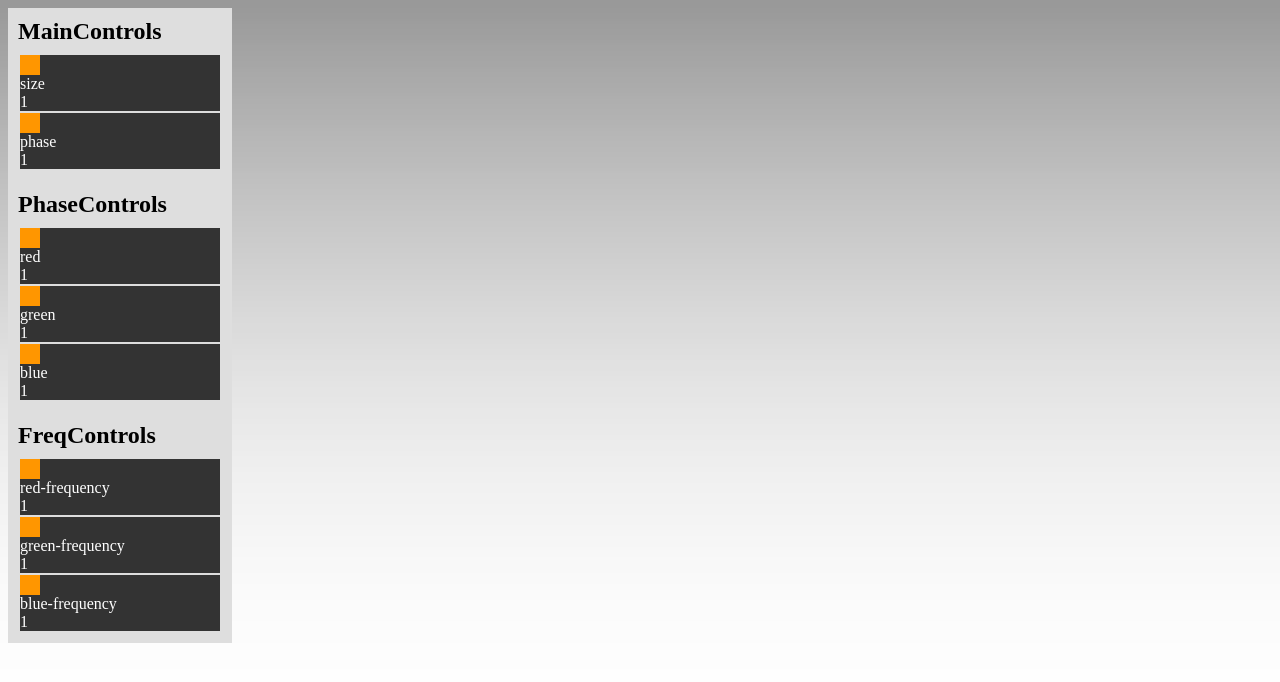
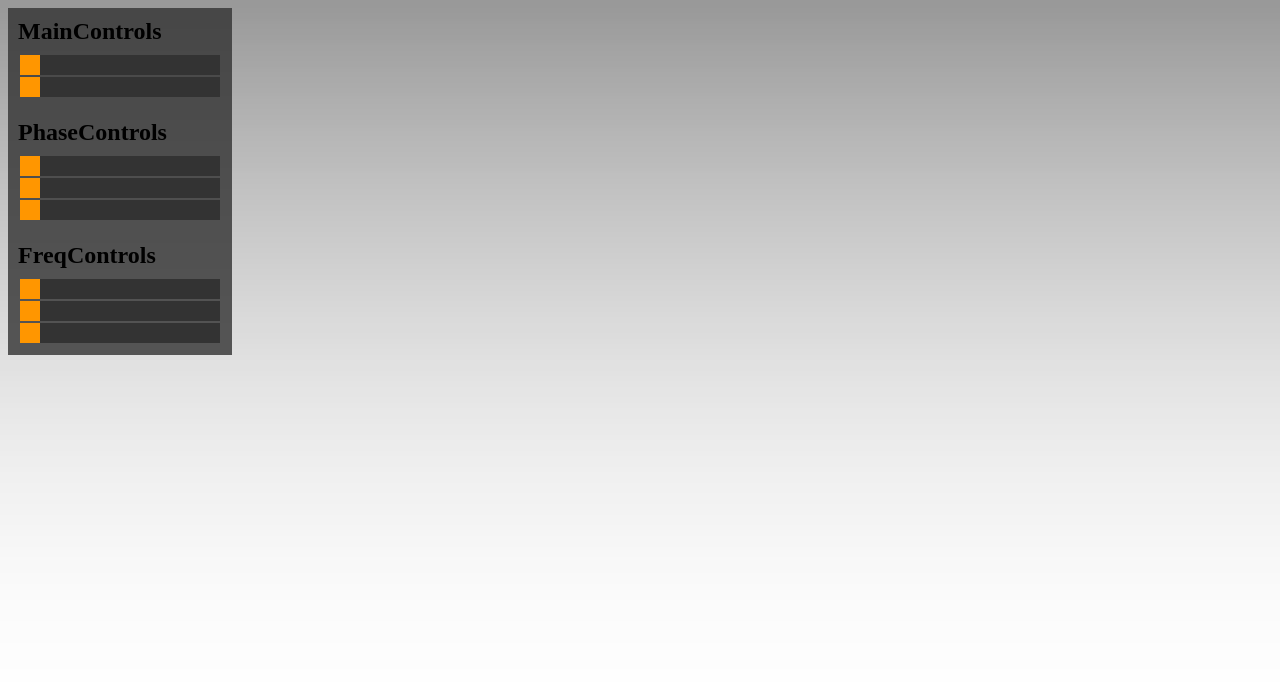
Before and after one commit to outrunthewolf/SuperRainbowCanvas, a plain HTML site: page example/index.html in a window 1280 px wide. Drawn offline with Linux system fonts and the light colour scheme.

Commit message:
style updates

```diff
--- a/example/index.html
+++ b/example/index.html
@@ -15,7 +15,33 @@
 <script type="text/javascript">
 	window.addEvent('domready', function()
 	{
-		new SuperRainbowCanvas();
+		new SuperRainbowCanvas({
+			container: $('holder'),
+			size:
+			{
+	    		min: 1,
+	    		max: 200
+			},
+			styles:
+			{
+				box:
+				{
+
+				},
+				subControl:
+				{
+
+				},
+				slider:
+				{
+
+				},
+				knob:
+				{
+
+				}
+			}
+		});
 	});
 </script>
 
--- a/src/SuperRainbowCanvas.js
+++ b/src/SuperRainbowCanvas.js
@@ -13,20 +13,29 @@ var SuperRainbowCanvas = new Class
 		},
 		styles:
 		{
+			canvas:
+			{
+				height: '100%',
+				width: '100%',
+				position: 'absolute',
+				top: '0px',
+				left: '0px',
+				zIndex: '-1'
+			},
 			box:
 			{
-				'float': 'left',
-				background: '#333'
+				'float': 'left'
 			},
 			subControl:
 			{
-				background: '#dedede',
+				background: 'rgba(51,51,51,0.8)',
 				padding: '10px'
 			},
 			slider:
 			{
 				background: '#333',
 				width: '200px',
+				height: '20px',
 				margin: '2px',
 				padding: '2px;'
 			},
@@ -47,51 +56,47 @@ var SuperRainbowCanvas = new Class
 	{
         this.setOptions(options);
 
+        // validate some options
 		if(!this.options.container)
 			this.options.container = document.body;
+
+		// It won't drop lower than one my dear
+		if(this.options.size.min < 1)
+			this.options.size.min = 1;
 
         this.setControlRange(this.options);
         this.buildCanvas(this.options.container);
         this.buildControls(this.options);
-
-
     },
 
     buildCanvas: function(container)
     {
 		this.canvas = new Element('canvas', {
 			id: 'SuperRainbowCanvas',
-			styles: {
-				height: '100%',
-				width: '100%',
-				position: 'absolute',
-				top: '0px',
-				left: '0px',
-				zIndex: '-1'
-			}
+			styles: this.options.styles.canvas
 		}).inject(container);
     },
 
-    setControlRange: function(controls)
+    setControlRange: function(options)
     {
     	this.controls =
     	{
 	    	mainControls:
 			{
-				size: { range: { min: controls.size.min, max: 21 }},
-				phase: { range: { min: controls.size.min, max: controls.size.max }}
+				size: { range: { min: options.size.min, max: 21 }},
+				phase: { range: { min: options.size.min, max: options.size.max }}
 			},
 			phaseControls:
 			{
-				red: {range: { min: controls.size.min, max: controls.size.max }},
-				green: {range: { min: controls.size.min, max: controls.size.max }},
-				blue: {range: { min: controls.size.min, max: controls.size.max }}
+				red: {range: { min: options.size.min, max: options.size.max }},
+				green: {range: { min: options.size.min, max: options.size.max }},
+				blue: {range: { min: options.size.min, max: options.size.max }}
 			},
 			freqControls:
 			{
-				'red-frequency': {range: { min: controls.size.min, max: controls.size.max }},
-				'green-frequency': {range: { min: controls.size.min, max: controls.size.max }},
-				'blue-frequency': {range: { min: controls.size.min, max: controls.size.max }}
+				'red-frequency': {range: { min: options.size.min, max: options.size.max }},
+				'green-frequency': {range: { min: options.size.min, max: options.size.max }},
+				'blue-frequency': {range: { min: options.size.min, max: options.size.max }}
 			}
 		}
     },
@@ -102,7 +107,6 @@ var SuperRainbowCanvas = new Class
 		var wrapper = new Element('section#wrapper').inject(options.container);
 		var control = new Element('div#control', { styles: options.styles.box }).inject(wrapper);
 		var i = 0;
-
 
     	// loop through main controls and apppend each child to stage
 		Object.each(this.controls, function(v, k)
@@ -122,7 +126,7 @@ var SuperRainbowCanvas = new Class
 				{
 					id: k,
 					'class': 'slider',
-					html: '<div class="knob"></div><span style="color: #fff">' + k + '</span><div class="text" style="color: #fff;"></div>',
+					html: '<div class="knob"></div>',
 					styles: options.styles.slider
 				});
 				$$('.sub-control')[i].adopt(el);
@@ -140,7 +144,7 @@ var SuperRainbowCanvas = new Class
 					wheel: true,
 					onChange: function() {
 						options.settings[k] = this.step;
-						a.getElement('.text').set('html', (this.step));
+						//a.getElement('.text').set('html', (this.step));
 						self.loadScene();
 					}
 				});
```
